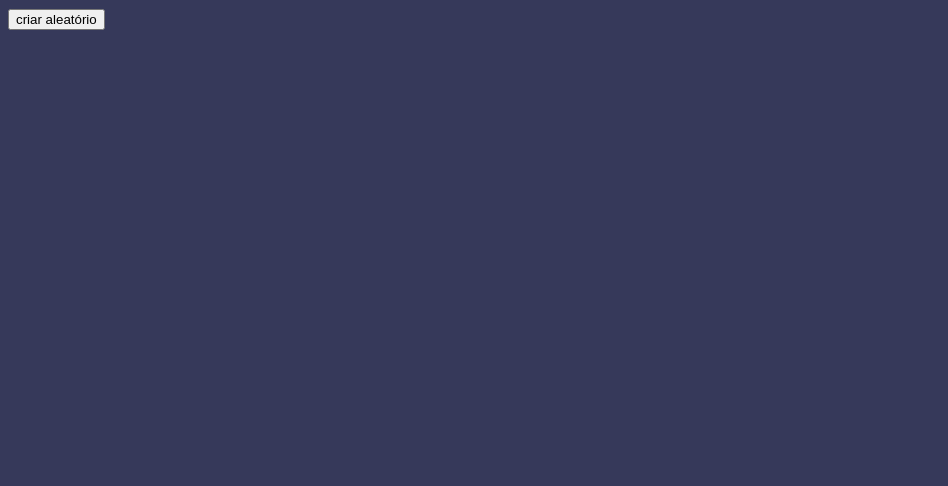
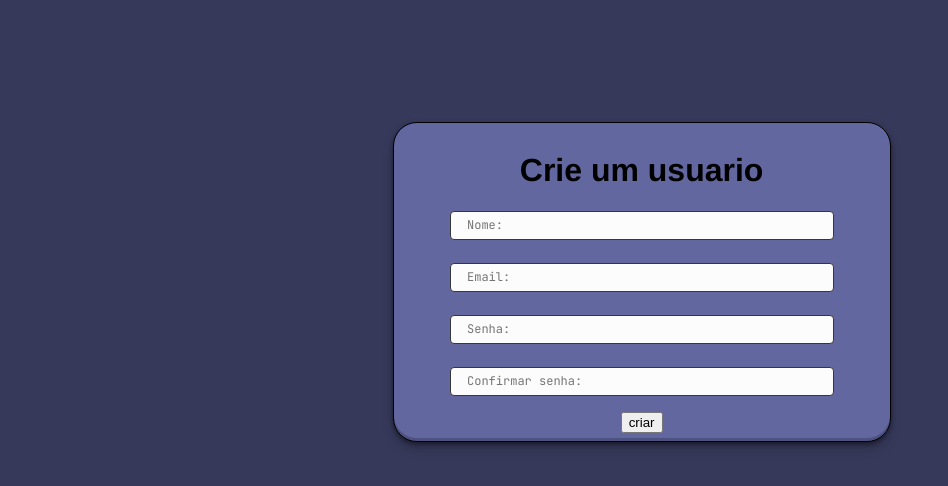
Before and after one commit to juan12331/Acesso_usuarios, a React (Vite) app in the folder frontend/: page /Criar in a window 1280 px wide. Shown: the top 486 px of the page, without its empty margins (0-948 px from the left). Built offline with nearby package versions, Linux system fonts and the light colour scheme.

Commit message:
estruturando a pagina de update

```diff
--- a/frontend/src/pages/create_users/create.jsx
+++ b/frontend/src/pages/create_users/create.jsx
@@ -2,6 +2,7 @@ import React from 'react'
 import { PostUsuario } from '../../services/APIservice';
 
 const create = () => {
+
 
   function criar() {
     PostUsuario('jefersonDnvAgain', 'jeferson1233@gmail.com', 'password')
@@ -14,7 +15,18 @@ const create = () => {
 
 
     <>
-      <button onClick={criar}>criar aleatório</button>
+
+<div className="alinhar">
+            <div className='conteiner'>
+                <h1 className='h1'>Crie um usuario</h1>
+                <input type="text" placeholder='Nome:' className='input' />
+                <input type="text" placeholder='Email:'className='input' />
+                <input type="password" placeholder='Senha:'className='input' />
+                <input type="password" placeholder='Confirmar senha:'className='input' />
+                <button onClick={criar}>criar</button>
+            </div>
+        </div>
+
     </>
   )
 }
--- a/frontend/src/pages/login_adm/login.jsx
+++ b/frontend/src/pages/login_adm/login.jsx
@@ -35,7 +35,7 @@ const login = () => {
                 <h1 className='h1'>Login de usuario</h1>
                 <span className='span'>coloque seu email e sua senha abaixo</span>
                 <input type="text" id='email' placeholder='email' className='email input' value={email} onChange={(e) => setEmail(e.target.value)} />
-                <input type="password" id='password' placeholder='email' className='password input' value={password} onChange={(e) => setpassword(e.target.value)} />
+                <input type="password" id='password' placeholder='senha' className='password input' value={password} onChange={(e) => setpassword(e.target.value)} />
                 <span className='span aviso' id='spanXD'></span>
                 <button className='problemas'> problemas ao logar? </button>
                 <button onClick={() => login(email, password)} className='button'> Logar</button>
--- a/frontend/src/pages/users/users.jsx
+++ b/frontend/src/pages/users/users.jsx
@@ -44,7 +44,7 @@ const users = () => {
 
     <>
       <div className="pesquisar">
-        <input type="text" onChange={(e) => setSearch(e.target.value)} className="input" placeholder="pesquise usuario aqui..." />
+        <input type="text" onChange={(e) => {setSearch(e.target.value)}} className="input" placeholder="pesquise usuario aqui..." />
         <button onClick={getButton} className="button"> Pesquisar </button>
         <button className='delete button1' onClick={sair}> Sair </button>
         <button className='button1 edit' onClick={goCriar}> Criar usuario </button>
@@ -64,7 +64,7 @@ const users = () => {
             <div className="criado">
               {formatDate(user.createdAt)}
             </div>
-            <button value={user.id} id='delete' className='button1 delete' onClick={ () =>  deletar(user.id)}> Deletar </button>
+            <button value={user.id} id='delete' className='button1 delete' onClick={ () =>  deletar(user.id) }> Deletar </button>
             <button value={user.id} id='edit' className='button1 edit'> Editar </button>
           </div>
         ))}
```
